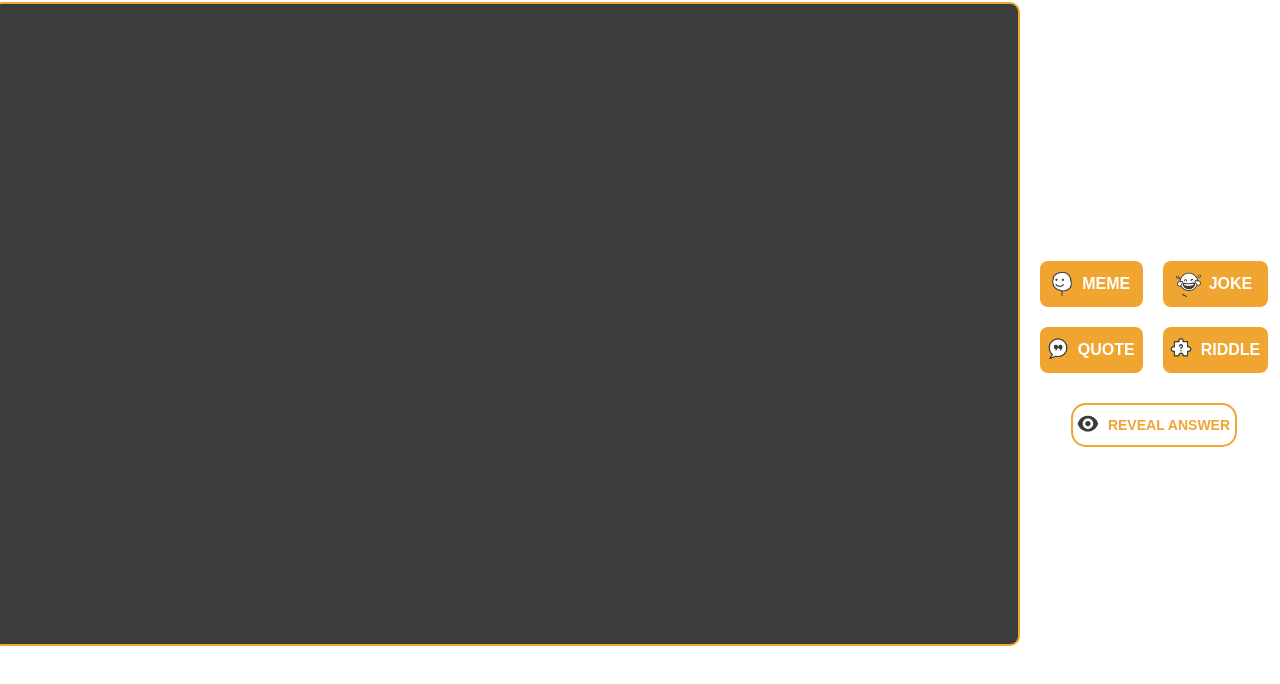
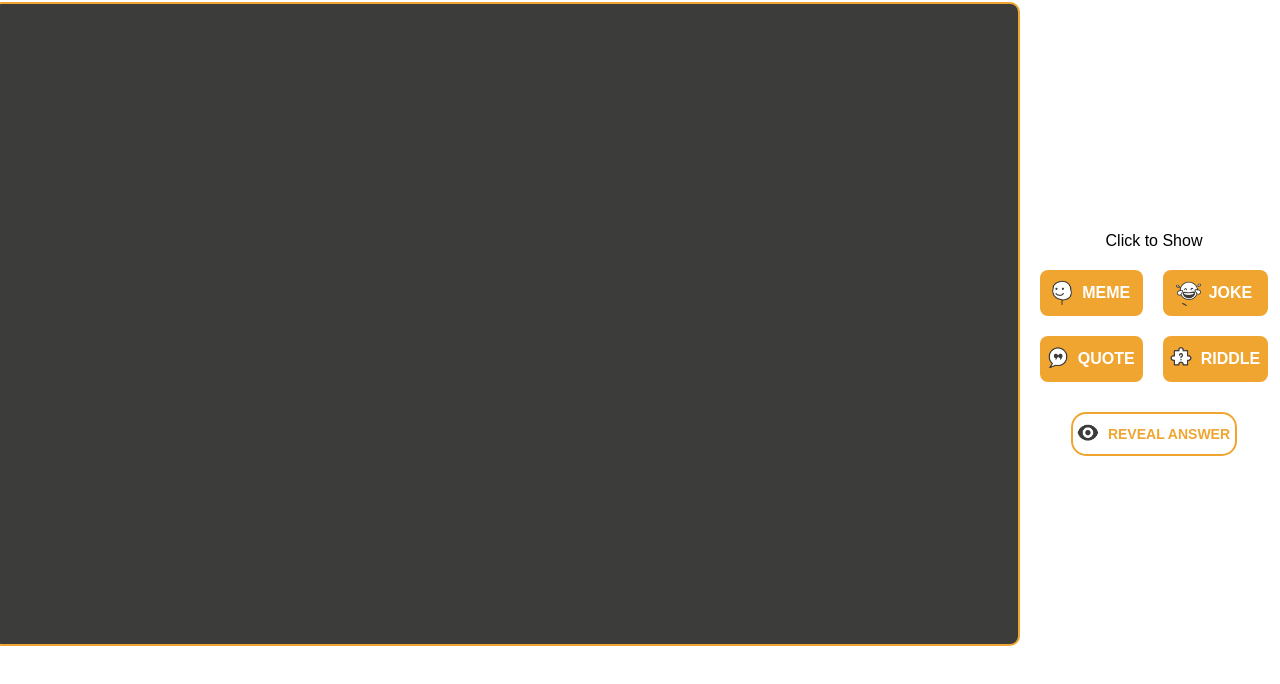
Before and after one commit to logan-01/Content-Generator, a plain HTML site: page index.html in a window 1280 px wide. Shown: the part 90-774 px from the top of the page. Drawn offline with Linux system fonts and the light colour scheme.

Commit message:
Second Commit

```diff
--- a/index.html
+++ b/index.html
@@ -24,6 +24,7 @@
         <div id="riddle-btn"></div>
       </section>
       <div class="lower-section">
+        <div class="instruction">Click to Show</div>
         <section class="options">
           <div class="btn-section-1">
             <button onclick="meme()">
--- a/style.css
+++ b/style.css
@@ -91,6 +91,11 @@ main {
   align-items: center;
   justify-content: center;
 }
+
+.lower-section .instruction {
+  position: relative;
+  top: 15px;
+}
 .options {
   margin-top: 20px;
   /* border: 3px green solid; */
@@ -172,6 +177,9 @@ main {
   .lower-section {
     flex-direction: column;
   }
+  .lower-section .instruction {
+    top: 40px;
+  }
   main {
     flex-direction: row;
   }
```
